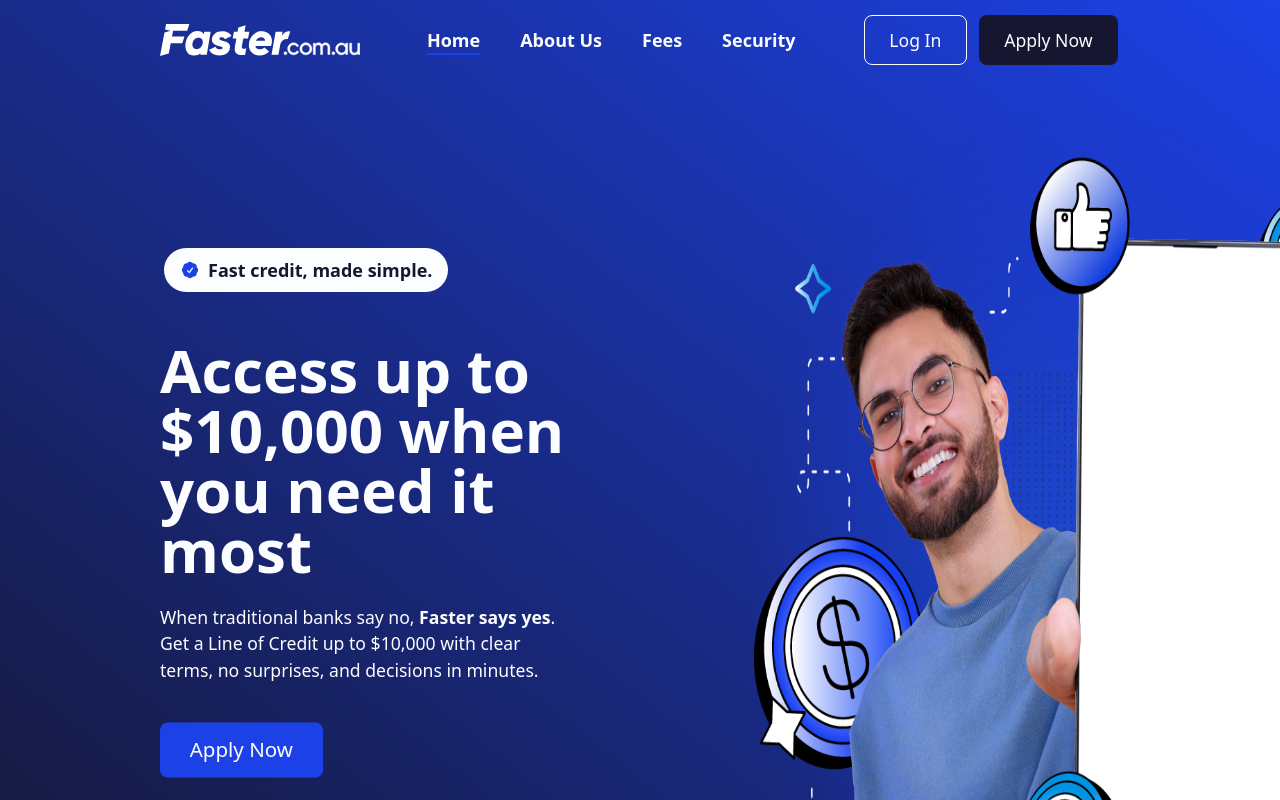
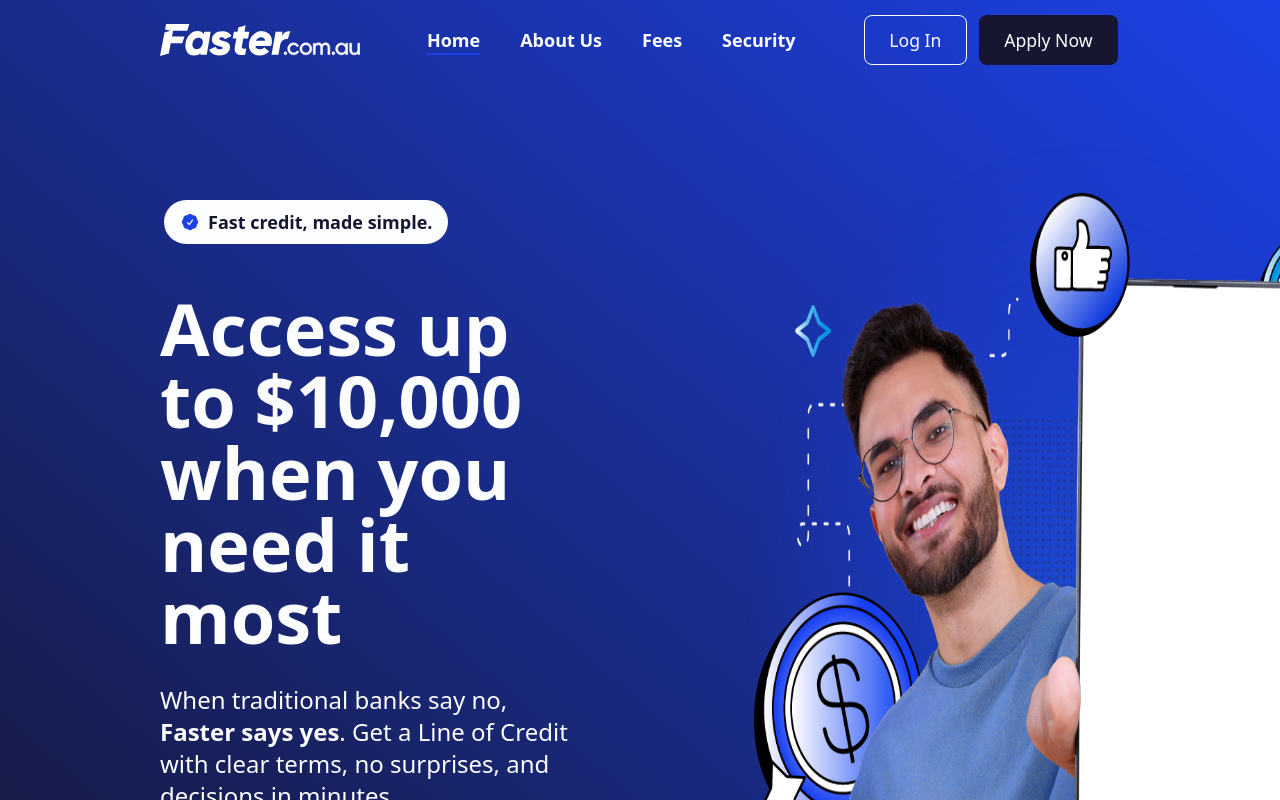
Before and after one commit to kelly-eugenia/faster-corporate, a React (Vite) app: page / in a window 1280 px wide. Shown: the top 800 px of the page. Built offline with nearby package versions, Linux system fonts and the light colour scheme.

Commit message:
Updated hero section

```diff
--- a/src/pages/Home.tsx
+++ b/src/pages/Home.tsx
@@ -124,19 +124,18 @@
 
       <div className="w-full lg:px-40 sm:px-12 mx-auto">
         {/* Hero */}
-        <section className="lg:-mx-40 sm:-mx-12 mx-auto sm:px-12 lg:px-40 pt-24 lg:pt-32 py-16 lg:py-24 bg-gradient-to-tr from-secondary to-primary">
+        <section className="lg:-mx-40 sm:-mx-12 mx-auto sm:px-12 lg:px-40 pt-24 lg:pt-32 py-12 lg:py-16 bg-gradient-to-tr from-secondary to-primary">
           <div className="grid gap-32 lg:grid-cols-2 items-bottom">
             {/* Left */}
-            <div className="md:py-16 md:pb-0 lg:py-28 lg:text-left sm:text-center">
+            <div className="md:py-16 md:pb-0 lg:py-16 lg:text-left sm:text-center">
               <Pill text="Fast credit, made simple." color="bg-primary" />
-              <h1 className="mt-10 mb-6 text-4xl md:text-5xl lg:text-6xl text-bg-primary">
+              <h1 className="mt-10 text-5xl md:text-6xl lg:text-7xl text-bg-primary">
                 Access up to $10,000 when you need it most
               </h1>
-              <p className="text-bg-primary">
+              <p className="text-bg-primary text-2xl my-8">
                 When traditional banks say no, <strong>Faster says yes</strong>.
-                <br />
-                Get a Line of Credit up to $10,000 with clear terms, no
-                surprises, and decisions in minutes.
+                Get a Line of Credit with clear terms, no surprises, and
+                decisions in minutes.
               </p>
 
               <motion.button
@@ -158,7 +157,7 @@
             </div>
 
             {/* Right */}
-            <div className="rounded-2xl lg:pt-16 sm:-mt-24 sm:-mb-16 md:-mt-24 lg:-mb-24 items-center justify-center">
+            <div className="rounded-2xl sm:-mt-24 sm:-mb-16 md:-mt-24 lg:-mb-16 lg:pt-24 items-center justify-center">
               <img
                 className="block w-auto lg:max-w-3xl md:max-w-2xl mx-auto h-full"
                 src={HeroPhoto}
@@ -168,7 +167,7 @@
           </div>
         </section>
 
-        <section className="lg:-mx-40 sm:-mx-12 mx-auto sm:px-12 lg:px-40 bg-bg-secondary py-8 h-24 text-xl text-center text-text-primary">
+        <section className="lg:-mx-40 sm:-mx-12 mx-auto sm:px-12 lg:px-40 bg-secondary py-8 h-24 text-xl text-center text-bg-primary">
           Trustpilot Carousel
         </section>
 
```
